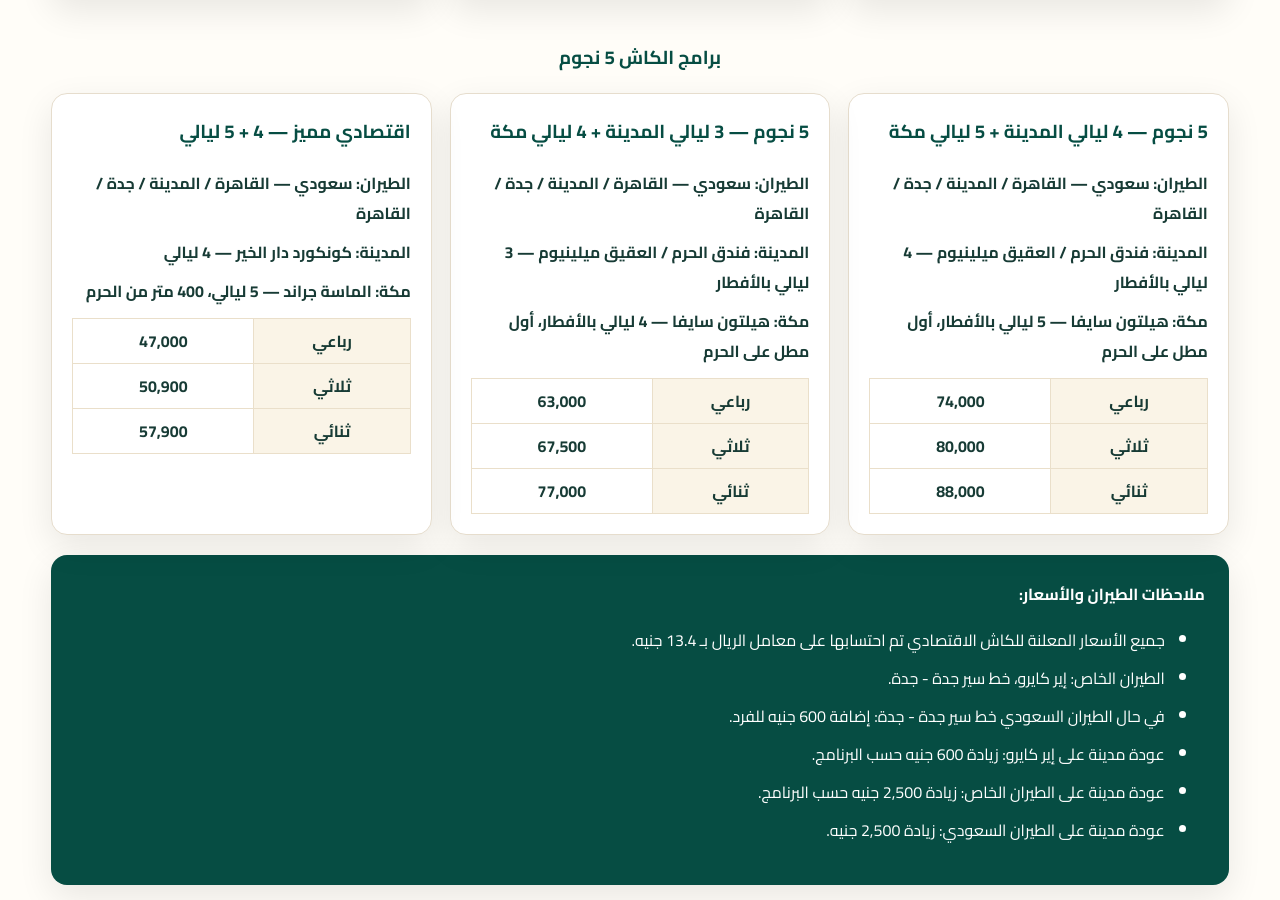
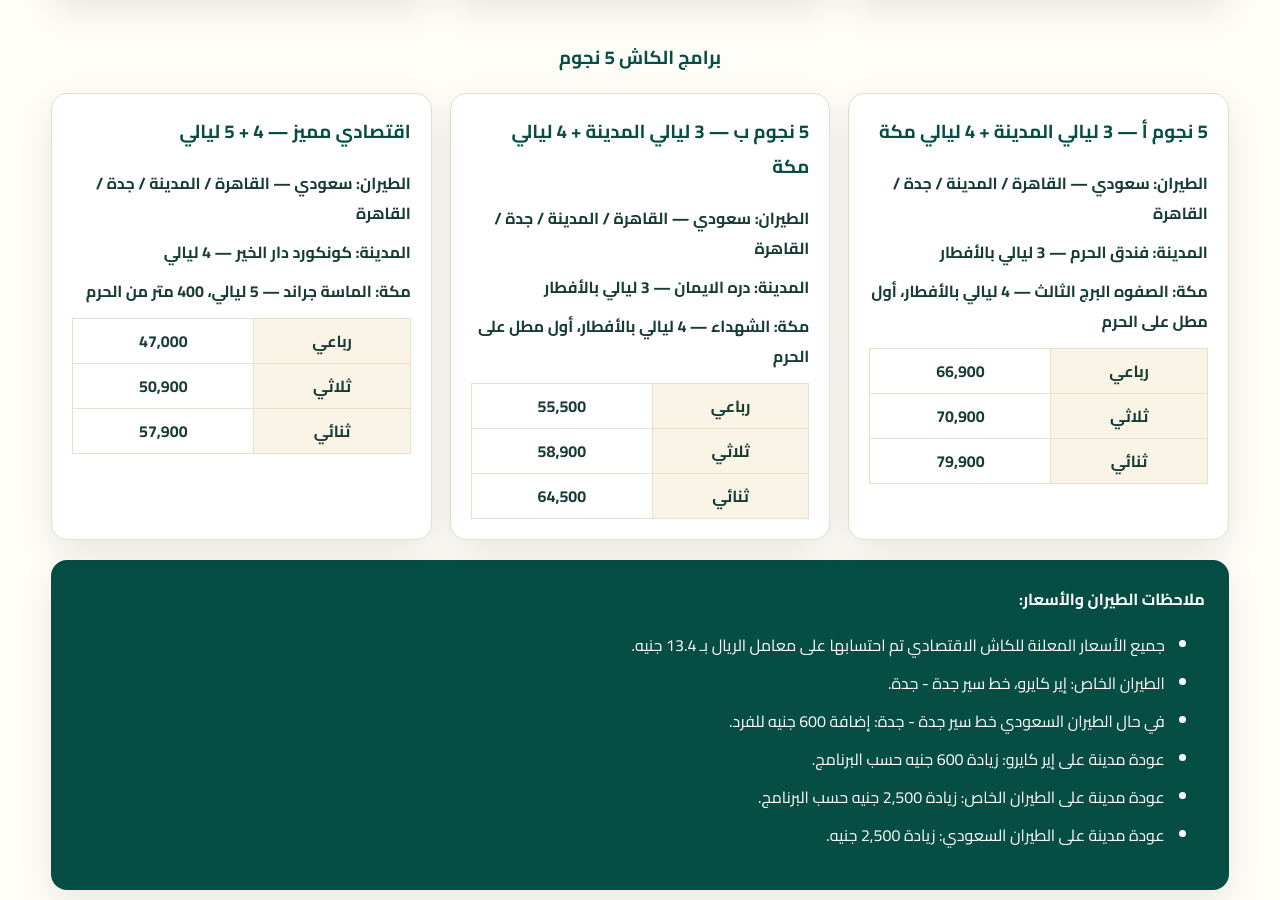
Before and after one commit to amrkhaledmohamedeng-create/hamsa-torism, a plain HTML site: page index.html in a window 1280 px wide. Shown: the part 2793-3693 px from the top of the page. Drawn offline with Linux system fonts and the light colour scheme.

Commit message:
Update index.html

```diff
--- a/index.html
+++ b/index.html
@@ -148,8 +148,8 @@
 <div style="height:22px"></div>
 <h3 style="text-align:center;color:var(--green)">برامج الكاش 5 نجوم</h3>
 <div class="cash-grid">
-<div class="cash"><h3>5 نجوم — 4 ليالي المدينة + 5 ليالي مكة</h3><div class="hotel">الطيران: سعودي — القاهرة / المدينة / جدة / القاهرة</div><div class="hotel">المدينة: فندق الحرم / العقيق ميلينيوم — 4 ليالي بالأفطار</div><div class="hotel">مكة: هيلتون سايفا — 5 ليالي بالأفطار، أول مطل على الحرم</div><table><tr><td>رباعي</td><td>74,000</td></tr><tr><td>ثلاثي</td><td>80,000</td></tr><tr><td>ثنائي</td><td>88,000</td></tr></table></div>
-<div class="cash"><h3>5 نجوم — 3 ليالي المدينة + 4 ليالي مكة</h3><div class="hotel">الطيران: سعودي — القاهرة / المدينة / جدة / القاهرة</div><div class="hotel">المدينة: فندق الحرم / العقيق ميلينيوم — 3 ليالي بالأفطار</div><div class="hotel">مكة: هيلتون سايفا — 4 ليالي بالأفطار، أول مطل على الحرم</div><table><tr><td>رباعي</td><td>63,000</td></tr><tr><td>ثلاثي</td><td>67,500</td></tr><tr><td>ثنائي</td><td>77,000</td></tr></table></div>
+<div class="cash"><h3>5 نجوم أ — 3 ليالي المدينة + 4 ليالي مكة</h3><div class="hotel">الطيران: سعودي — القاهرة / المدينة / جدة / القاهرة</div><div class="hotel">المدينة: فندق الحرم  — 3 ليالي بالأفطار</div><div class="hotel">مكة: الصفوه البرج الثالث — 4 ليالي بالأفطار، أول مطل على الحرم</div><table><tr><td>رباعي</td><td>66,900</td></tr><tr><td>ثلاثي</td><td>70,900</td></tr><tr><td>ثنائي</td><td>79,900</td></tr></table></div>
+<div class="cash"><h3>5 نجوم ب — 3 ليالي المدينة + 4 ليالي مكة</h3><div class="hotel">الطيران: سعودي — القاهرة / المدينة / جدة / القاهرة</div><div class="hotel">المدينة:  دره الايمان — 3 ليالي بالأفطار</div><div class="hotel">مكة: الشهداء — 4 ليالي بالأفطار، أول مطل على الحرم</div><table><tr><td>رباعي</td><td>55,500</td></tr><tr><td>ثلاثي</td><td>58,900</td></tr><tr><td>ثنائي</td><td>64,500</td></tr></table></div>
 <div class="cash"><h3>اقتصادي مميز — 4 + 5 ليالي</h3><div class="hotel">الطيران: سعودي — القاهرة / المدينة / جدة / القاهرة</div><div class="hotel">المدينة: كونكورد دار الخير — 4 ليالي</div><div class="hotel">مكة: الماسة جراند — 5 ليالي، 400 متر من الحرم</div><table><tr><td>رباعي</td><td>47,000</td></tr><tr><td>ثلاثي</td><td>50,900</td></tr><tr><td>ثنائي</td><td>57,900</td></tr></table></div>
 </div>
 <div class="flight-box" style="margin-top:20px"><b>ملاحظات الطيران والأسعار:</b><ul><li>جميع الأسعار المعلنة للكاش الاقتصادي تم احتسابها على معامل الريال بـ 13.4 جنيه.</li><li>الطيران الخاص: إير كايرو، خط سير جدة - جدة.</li><li>في حال الطيران السعودي خط سير جدة - جدة: إضافة 600 جنيه للفرد.</li><li>عودة مدينة على إير كايرو: زيادة 600 جنيه حسب البرنامج.</li><li>عودة مدينة على الطيران الخاص: زيادة 2,500 جنيه حسب البرنامج.</li><li>عودة مدينة على الطيران السعودي: زيادة 2,500 جنيه.</li></ul></div>
```
